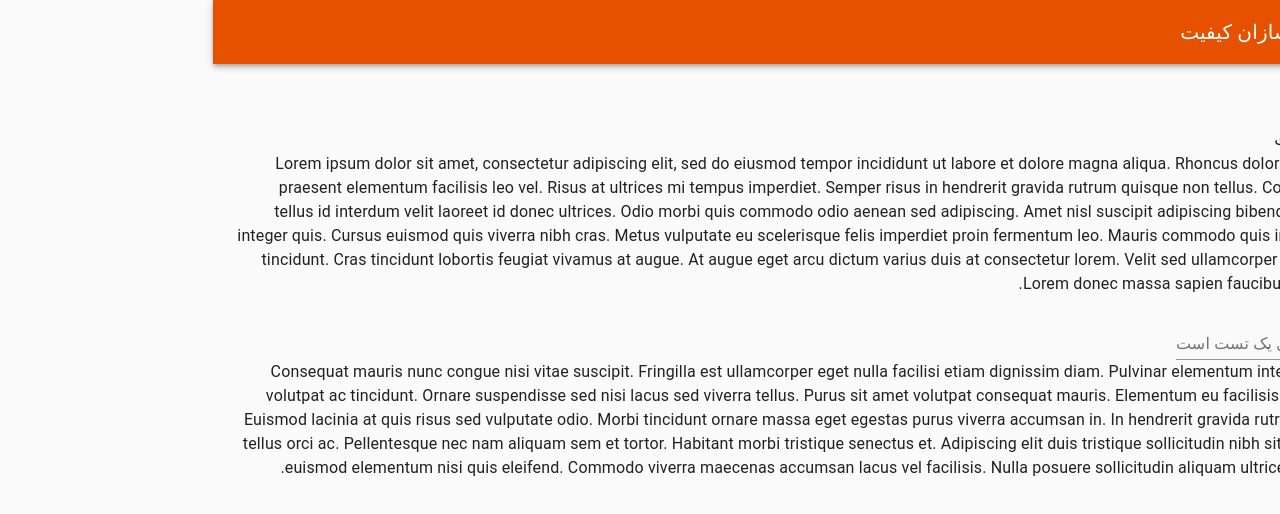
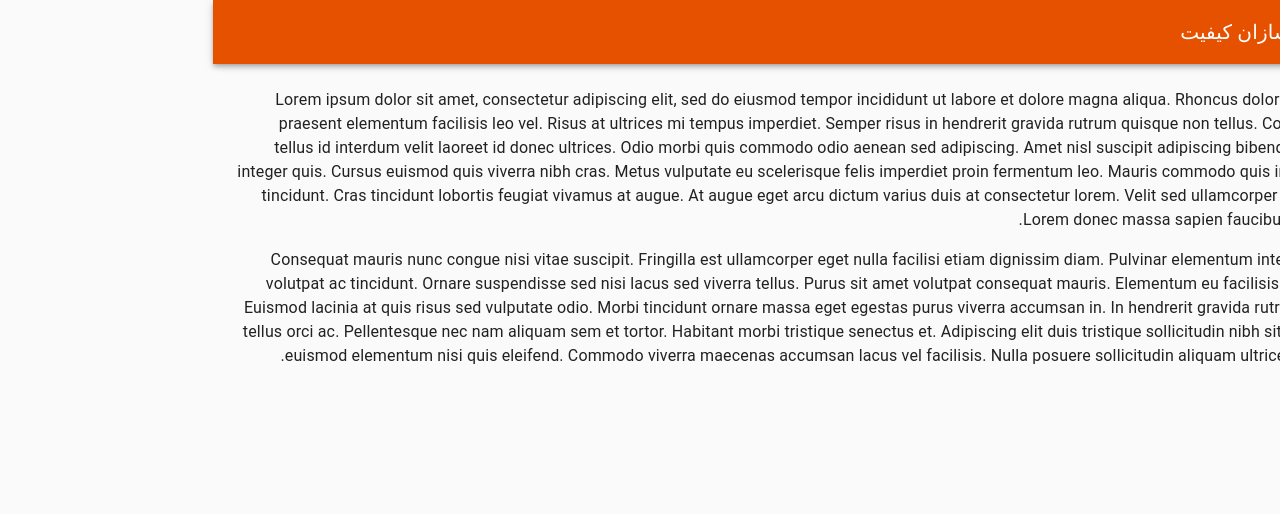
Before and after one commit to reza-ya-57/CallCenter, a React (Create React App) app: page / in a window 1280 px wide. Shown: the top 514 px of the page. Built offline with nearby package versions, Linux system fonts and the light colour scheme; what jss-rtl would draw is missing.

Commit message:
sidebar color change

```diff
--- a/src/formPage/formPage.js
+++ b/src/formPage/formPage.js
@@ -6,11 +6,6 @@ import Typography from '@material-ui/core/Typography';
 const formPage = (props) => {
     return (
         <>
-        <div>سلام جطوری</div>
-        <div>salam chetori</div>
-        <Typography>
-          این یک تست است
-        </Typography>
         <Typography paragraph>
           Lorem ipsum dolor sit amet, consectetur adipiscing elit, sed do eiusmod tempor incididunt
           ut labore et dolore magna aliqua. Rhoncus dolor purus non enim praesent elementum
@@ -23,7 +18,7 @@ const formPage = (props) => {
           arcu dictum varius duis at consectetur lorem. Velit sed ullamcorper morbi tincidunt. Lorem
           donec massa sapien faucibus et molestie ac.
         </Typography>
-        <TextField label="ای یک تست است" />
+
         <Typography paragraph>
           Consequat mauris nunc congue nisi vitae suscipit. Fringilla est ullamcorper eget nulla
           facilisi etiam dignissim diam. Pulvinar elementum integer enim neque volutpat ac
```
